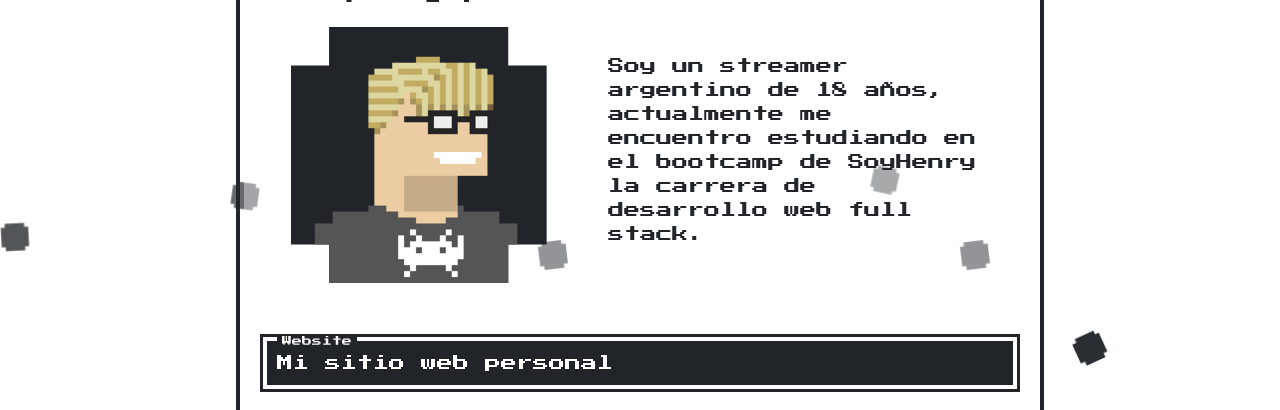
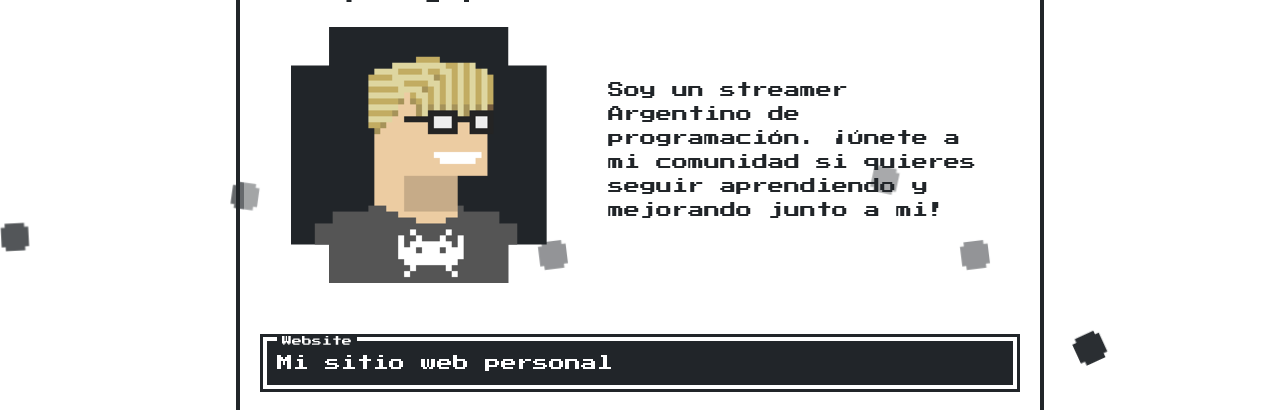
Before and after one commit to bautipietra/pietradev-social-media-shortcuts, a plain HTML site: page index.html in a window 1280 px wide. Shown: the top 410 px of the page. Drawn offline with nearby package versions, Linux system fonts and the light colour scheme.

Commit message:
Update index.html

```diff
--- a/index.html
+++ b/index.html
@@ -28,7 +28,7 @@
                     <img src="pietradev.ico" alt="pietraDev">
                 </div>
                 <p>
-                    Soy un streamer argentino de 18 años, actualmente me encuentro estudiando en el bootcamp de SoyHenry la carrera de desarrollo web  full stack.
+                    Soy un streamer Argentino de programación. ¡Únete a mi comunidad si quieres seguir aprendiendo y mejorando junto a mi!
                 </p>
             </div>
             <div class="container__links">
```
